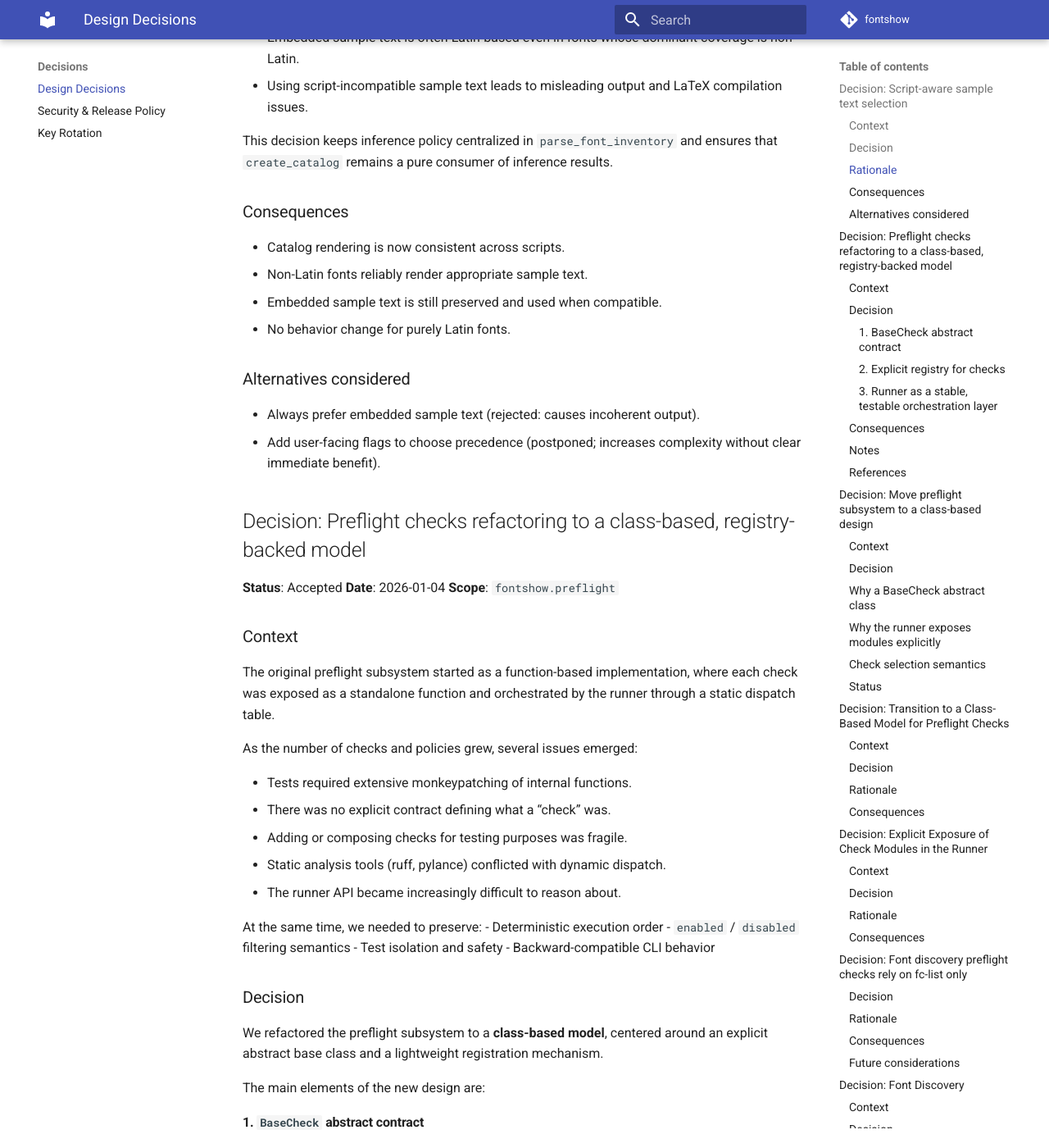
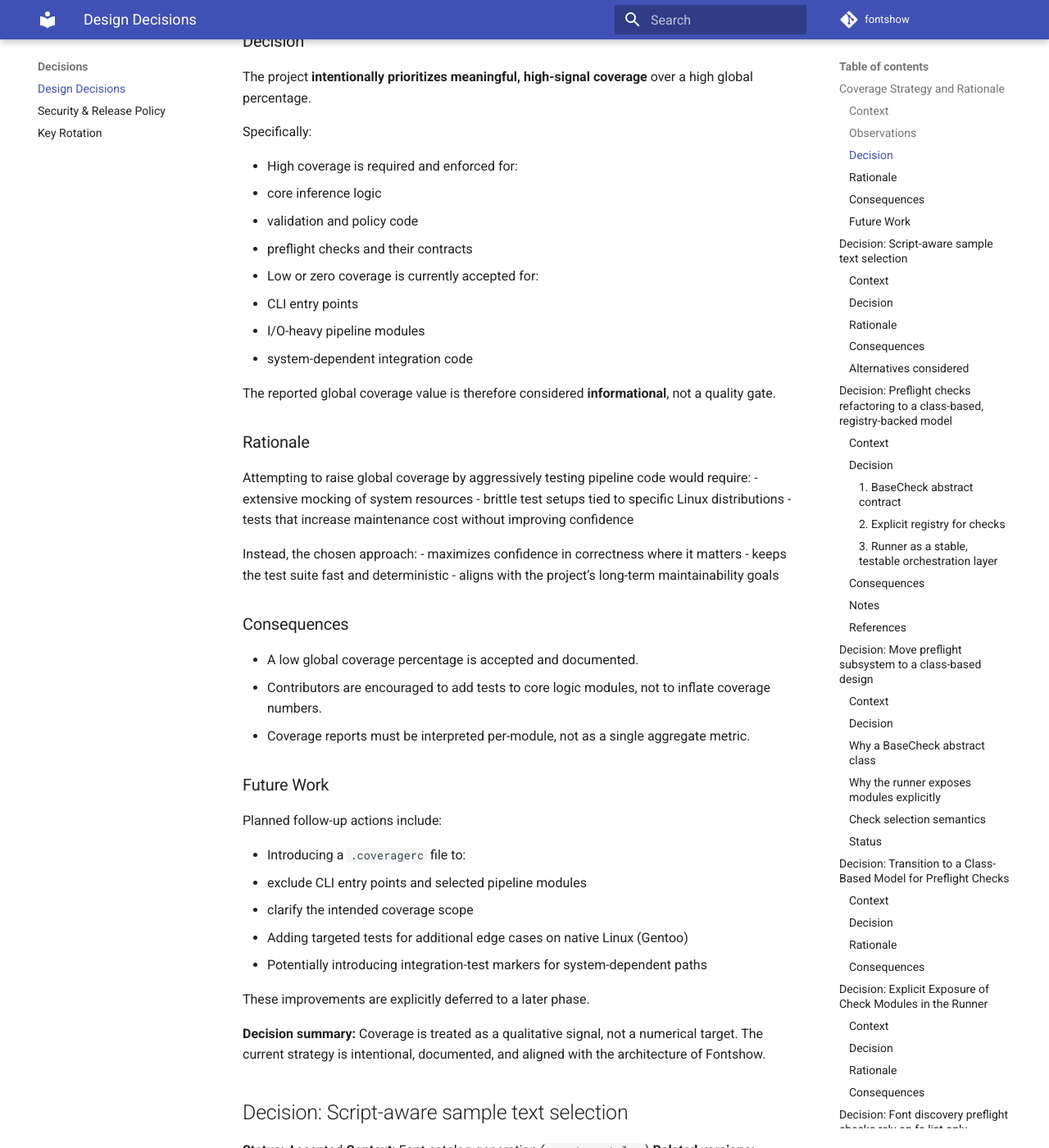
Before and after one commit to marco0560/Fontshow, an MkDocs documentation site: the page built from docs/decisions.md, in a window 1280 px wide and 1400 px high, scrolled down 1497 px. Shown: the whole window at 82% size. Built offline with MkDocs 1.6.1 and Material for MkDocs 9.7.7, drawn with Linux system fonts in a browser that asks for light colours; comment, search, counter and statistics services are not loaded; some of the changed text lies outside the part shown.

Commit message:
chore(docs): update decision records for commit message conventions
Also fix pyproject.toml

Why:
- Update decision records to reflect current commit message conventions
- Fix pyproject.toml to align with new conventions

What:
- Update decision records in docs/decisions.md
- Fix pyproject.toml configuration

Notes:
- Ensure consistency between documentation and implementation

Refs: #

```diff
--- a/docs/decisions.md
+++ b/docs/decisions.md
@@ -16,6 +16,95 @@ Any changes to these decisions must be:
 - explicitly discussed;
 - reflected in this document;
 - traceable through dedicated commits.
+
+## Coverage Strategy and Rationale
+
+**Status:** Accepted
+**Date:** 2026-01-05
+**Scope:** Test coverage policy for Fontshow
+
+### Context
+
+Fontshow includes a mix of:
+
+- **Core logic modules** (validation, inference, preflight checks)
+- **I/O-heavy pipeline components** (font discovery, catalog generation, LaTeX integration)
+- **CLI entry points** and orchestration code
+
+A full test suite is in place and currently executed on Linux (Gentoo) using `pytest` and `pytest-cov`.
+
+At the time of this decision, the global coverage percentage reported by the tooling is relatively low (≈36%), despite all tests passing.
+
+### Observations
+
+Analysis of the coverage report shows that the low global percentage is primarily caused by two large modules:
+
+- `fontshow/create_catalog.py`
+- `fontshow/dump_fonts.py`
+
+These modules:
+- are heavily dependent on the host system (installed fonts, fontconfig, filesystem layout)
+- interact with external tools (LuaLaTeX)
+- perform long-running, side-effect-heavy operations
+- are designed as **integration pipelines**, not as pure logic units
+
+By contrast, the following areas show high coverage (typically 90–100%):
+
+- Language and script inference
+- Schema and semantic validation
+- Inventory parsing and validation
+- Preflight architecture (checks, registry, runner, rendering)
+- Contract tests and policy enforcement
+
+### Decision
+
+The project **intentionally prioritizes meaningful, high-signal coverage** over a high global percentage.
+
+Specifically:
+
+- High coverage is required and enforced for:
+  - core inference logic
+  - validation and policy code
+  - preflight checks and their contracts
+- Low or zero coverage is currently accepted for:
+  - CLI entry points
+  - I/O-heavy pipeline modules
+  - system-dependent integration code
+
+The reported global coverage value is therefore considered **informational**, not a quality gate.
+
+### Rationale
+
+Attempting to raise global coverage by aggressively testing pipeline code would require:
+- extensive mocking of system resources
+- brittle test setups tied to specific Linux distributions
+- tests that increase maintenance cost without improving confidence
+
+Instead, the chosen approach:
+- maximizes confidence in correctness where it matters
+- keeps the test suite fast and deterministic
+- aligns with the project’s long-term maintainability goals
+
+### Consequences
+
+- A low global coverage percentage is accepted and documented.
+- Contributors are encouraged to add tests to core logic modules, not to inflate coverage numbers.
+- Coverage reports must be interpreted per-module, not as a single aggregate metric.
+
+### Future Work
+
+Planned follow-up actions include:
+
+- Introducing a `.coveragerc` file to:
+  - exclude CLI entry points and selected pipeline modules
+  - clarify the intended coverage scope
+- Adding targeted tests for additional edge cases on native Linux (Gentoo)
+- Potentially introducing integration-test markers for system-dependent paths
+
+These improvements are explicitly deferred to a later phase.
+
+**Decision summary:**
+Coverage is treated as a qualitative signal, not a numerical target. The current strategy is intentional, documented, and aligned with the architecture of Fontshow.
 
 ## Decision: Script-aware sample text selection
 
--- a/pyproject.toml
+++ b/pyproject.toml
@@ -30,6 +30,12 @@ dev = [
   "packaging"
 ]
 
+docs = [
+  "mkdocs>=1.6",
+  "mkdocs-material>=9.7",
+  "mkdocstrings[python]>=0.24"
+]
+
 [project.scripts]
 fontshow-validate = "fontshow.cli_utils:cli_validate_inventory"
 
```
